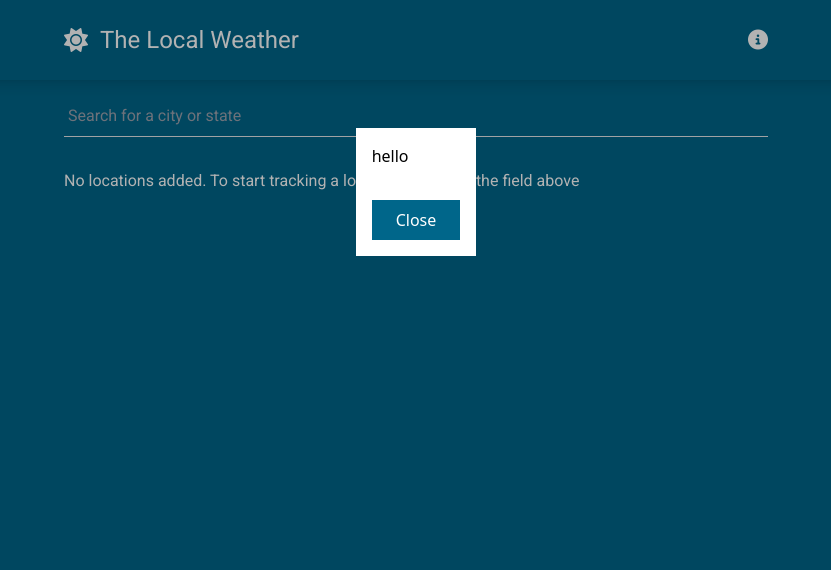
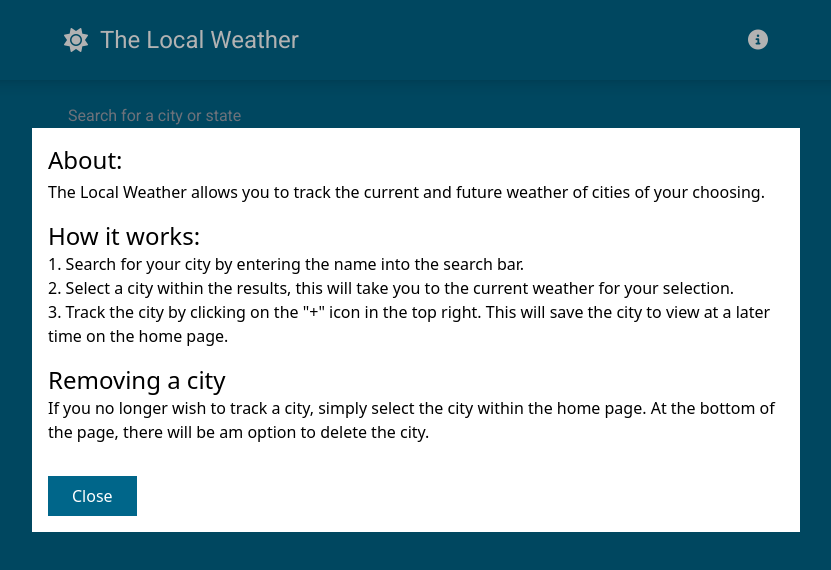
Before and after one commit to NguyenTanPil/weather-app, a Vue app: page / in a window 1280 px wide. Both pictures are taken after a click on the icon 982 px from the left and 40 px from the top of the page. Shown: the top 570 px of the page, without its empty margins (224-1055 px from the left). Built offline with nearby package versions, Linux system fonts and the light colour scheme.

Commit message:
Add the content to BaseModal

```diff
--- a/src/components/SiteNavigation.vue
+++ b/src/components/SiteNavigation.vue
@@ -22,7 +22,31 @@
       </div>
 
       <BaseModal :modal-active="isShowModal" @close-modal="toggleModal">
-        <div class="text-black">hello</div>
+        <div class="text-black">
+          <h1 class="text-2xl mb-1">About:</h1>
+          <p class="mb-4">
+            The Local Weather allows you to track the current and future weather of cities of your
+            choosing.
+          </p>
+          <h2 class="text-2xl">How it works:</h2>
+          <ol class="list-decimal list-inside mb-4">
+            <li>Search for your city by entering the name into the search bar.</li>
+            <li>
+              Select a city within the results, this will take you to the current weather for your
+              selection.
+            </li>
+            <li>
+              Track the city by clicking on the "+" icon in the top right. This will save the city
+              to view at a later time on the home page.
+            </li>
+          </ol>
+
+          <h2 class="text-2xl">Removing a city</h2>
+          <p>
+            If you no longer wish to track a city, simply select the city within the home page. At
+            the bottom of the page, there will be am option to delete the city.
+          </p>
+        </div>
       </BaseModal>
     </nav>
   </header>
```
